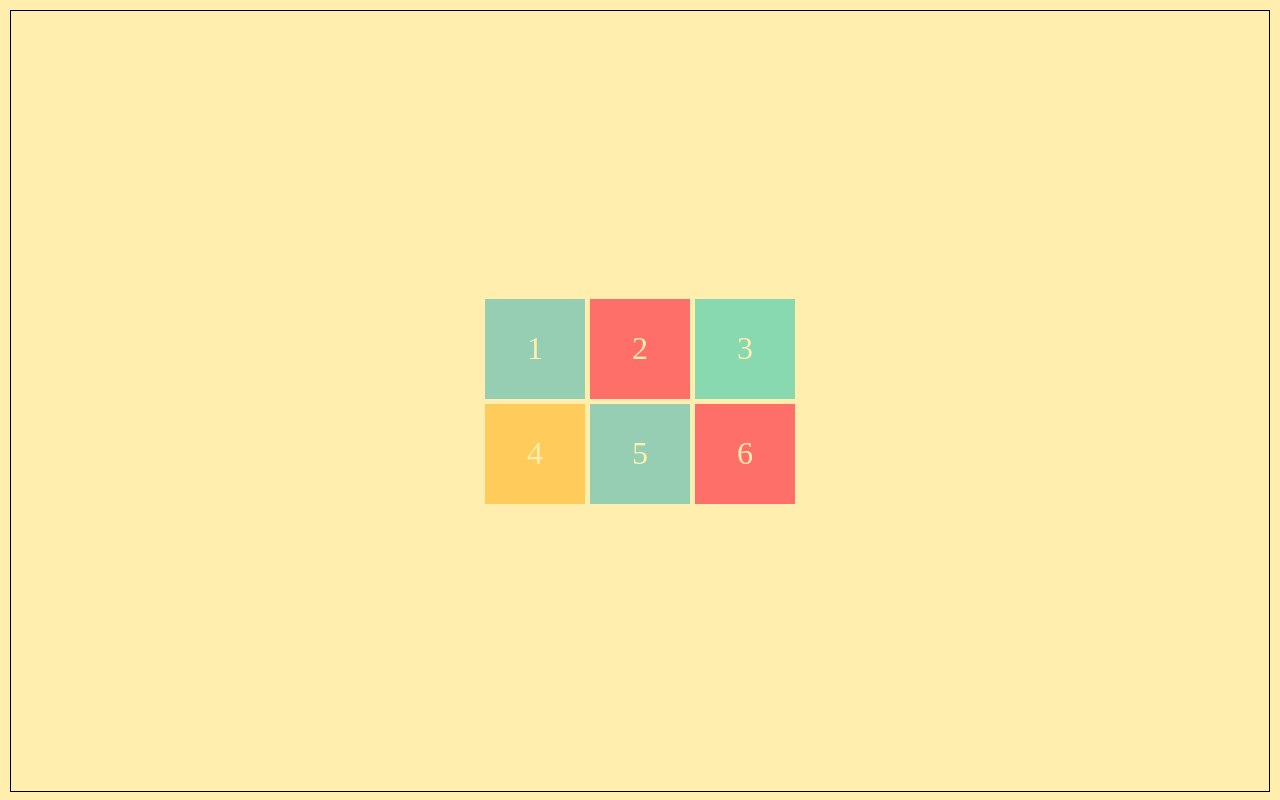
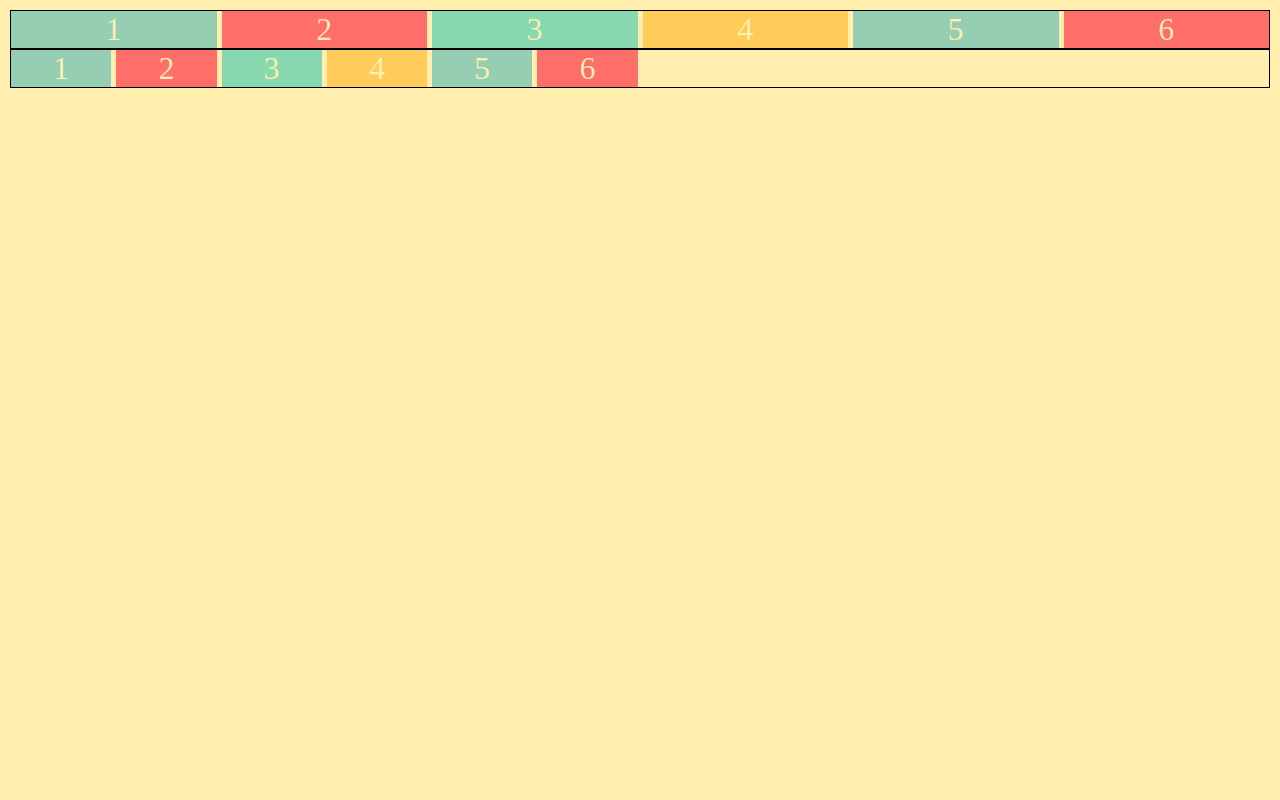
Before and after one commit to ekas/CSS3-30days-of-code, a plain HTML site: page Learn Grid Layout/index.html in a window 1280 px wide. Drawn offline with Linux system fonts and the light colour scheme.

Commit message:
learn - auto-fit & auto-fill

```diff
--- a/Learn Grid Layout/css/basic.css
+++ b/Learn Grid Layout/css/basic.css
@@ -1,4 +1,12 @@
 .container >  div {
+    display: flex;
+    justify-content: center;
+    align-items: center;
+    font-size: 2em;
+    color: #ffeead;
+}
+
+.container2 >  div {
     display: flex;
     justify-content: center;
     align-items: center;
@@ -29,3 +37,19 @@ head,body {
 .container > div:nth-child(4n) {
     background-color: #ffcc5c;
 }
+
+.container2 > div:nth-child(1n) {
+    background-color: #96ceb4;
+}
+
+.container2 > div:nth-child(3n) {
+    background-color: #88d8b0;
+}
+
+.container2 > div:nth-child(2n) {
+    background-color: #ff6f69;
+}
+
+.container2 > div:nth-child(4n) {
+    background-color: #ffcc5c;
+}
--- a/Learn Grid Layout/css/index.css
+++ b/Learn Grid Layout/css/index.css
@@ -1,3 +1,4 @@
+/*Grid Template Areas*/
 /*.container {
     height: 100%;
     display: grid;
@@ -33,6 +34,8 @@
     grid-gap: 5px;
 }*/
 
+
+/*Named Lists*/
 /*.container {
     height: 100%;
     display: grid;
@@ -57,7 +60,9 @@
     grid-column: main;
 }*/
 
-.container {
+/*Justify-Content & Align-Content*/
+/*Justify-Items & Align-Items*/
+/*.container {
     border: 1px solid black;
     height: 100%;
     display: grid;
@@ -65,5 +70,24 @@
     grid-template-rows: repeat(2, 100px);
     justify-content: center;
     align-content: center;
+    /*justify-items: stretch;
+    align-items: stretch;
+    grid-gap: 5px;
+}*/
+
+/*Auto-fit & Auto-fill*/
+.container {
+    border: 1px solid black;
+    display: grid;
+    grid-template-columns: repeat(auto-fit, minmax(100px, 1fr));
+    grid-template-rows: 100px, 100px;
     grid-gap: 5px;
 }
+
+.container2 {
+    border: 1px solid black;
+    display: grid;
+    grid-template-columns: repeat(auto-fill, minmax(100px, 1fr));
+    grid-template-rows: 100px, 100px;
+    grid-gap: 5px;
+}
--- a/Learn Grid Layout/index.html
+++ b/Learn Grid Layout/index.html
@@ -29,7 +29,17 @@
         <div>11</div>
         <div>12</div>
     </div>-->
+
+    <!--Justify-Content & Align-Content-->
     <div class="container">
+        <div>1</div>
+        <div>2</div>
+        <div>3</div>
+        <div>4</div>
+        <div>5</div>
+        <div>6</div>
+    </div>
+    <div class="container2">
         <div>1</div>
         <div>2</div>
         <div>3</div>
```
